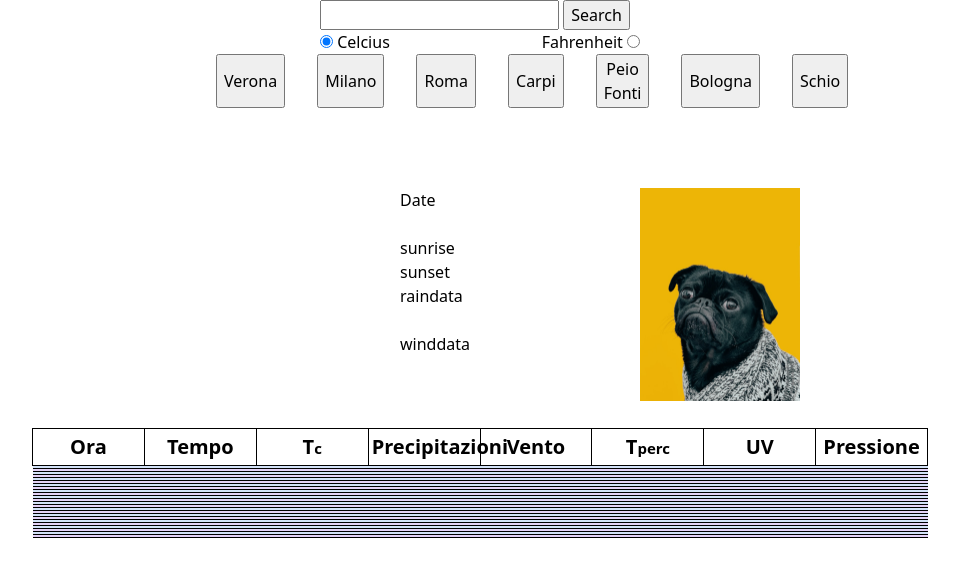
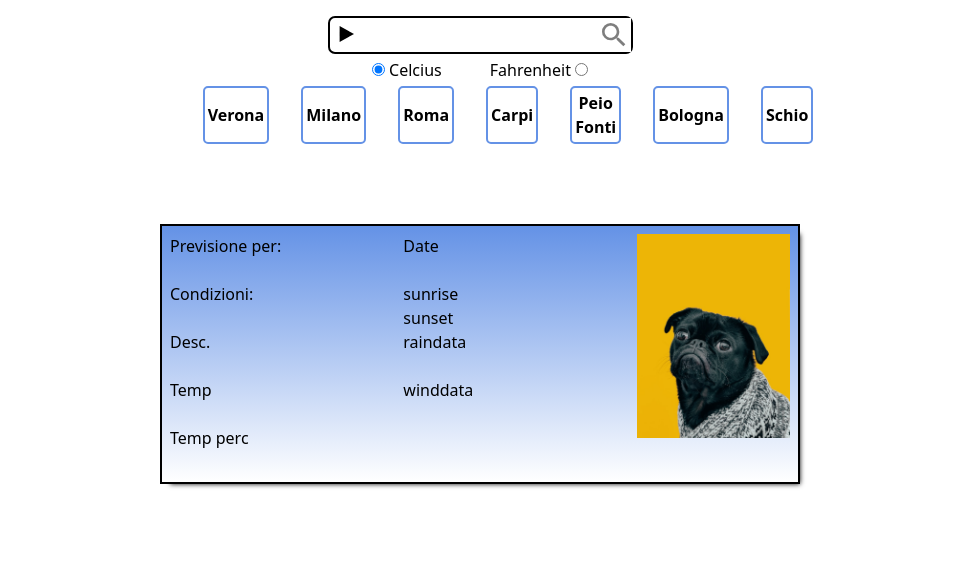
Before and after one commit to Sjoerd473/WeatherApp, a website built with webpack: page src/template.html in a window 1280 px wide. Both pictures are taken after a click on the button "Verona". Shown: the whole page, without its empty margins (160-1119 px from the left). Built offline with nearby package versions, Linux system fonts and the light colour scheme; no server answers.

Commit message:
various styling things, functionality for things

```diff
--- a/src/scripts.js
+++ b/src/scripts.js
@@ -115,11 +115,14 @@ function DataGrabber() {
     }
   };
 
-  const asyncDatesDays = async (day) => {
+  const asyncDatesDays = async (start, finish) => {
     buttonParent.replaceChildren(); //can this be done differently?
-    for (let i = 0; i < 7; i++) {
+    for (let i = start; i < finish; i++) {
       let input = document.querySelector("#search").value;
       let p = DOMgen.makePara();
+      let temp = DOMgen.makePara();
+      temp.classList.add('button__temp')
+      temp.textContent = supportFunctions.tempChecker(allWeatherData.days[i].temp)
       let date = allWeatherData.days[i].datetime;
       let button = DOMgen.makeButton("", "day-button");
       let image = DOMgen.makeImage();
@@ -128,6 +131,7 @@ function DataGrabber() {
       p.textContent = date;
       button.appendChild(image);
       button.appendChild(p);
+      button.appendChild(temp);
       buttonParent.appendChild(button);
 
       if (i === 0 && !document.querySelector('.button__focus') ) {button.classList.toggle('button__focus')}
@@ -140,6 +144,15 @@ function DataGrabber() {
 
       // buttonParent.children[i].textContent = date
     }
+    let button2 = DOMgen.makeButton("test", "day-button");
+    buttonParent.appendChild(button2)
+    button2.addEventListener('click', () =>{
+
+      asyncDatesDays(8, 15)
+      supportFunctions.buttonSwapper()
+
+    })
+
   };
 
   const asyncAddress = async () => {
@@ -255,8 +268,9 @@ function DataGrabber() {
 
   const returnEverything = async (day, input) => {
     await weatherData(input);
-    await asyncDatesDays();
+    await asyncDatesDays(0, 7);
     await returnData(day);
+    await supportFunctions.hiddenSwapper()
   };
 
   const asyncDayForecast = async (day) => {
@@ -286,6 +300,16 @@ function ButtonPlacer() {
       console.log(weatherData.getWeatherData());
     });
   };
+
+  const searchField = async () =>{
+    let field = document.querySelector('#search')
+    field.addEventListener('keyup', (e) =>{
+      if (e.keyCode === 13) {
+        e.preventDefault();
+        document.querySelector(".searchBtn").click()
+      }
+    })
+  }
 
   const inputGrabber = () => {
     let input = document.querySelector("#search").value;
@@ -321,11 +345,12 @@ function ButtonPlacer() {
     });
   };
 
-  return { searchButton,  cityButtons };
+  return { searchButton,  cityButtons, searchField };
 }
 let test2 = ButtonPlacer();
 test2.searchButton();
 test2.cityButtons();
+test2.searchField();
 // let test = DataGrabber();
 // let button = document.querySelector(".searchBtn");
 // button.addEventListener("click", () => {
--- a/src/styles.css
+++ b/src/styles.css
@@ -1,26 +1,23 @@
-
 *,
 *::before,
 *::after {
   box-sizing: border-box;
 }
 
-
 * {
   margin: 0;
   list-style: none;
 }
 
-
 body {
+--blue-gradient: linear-gradient(#6492e6, #ffffff);
   line-height: 1.5;
   -webkit-font-smoothing: antialiased;
 
-  --fonts: system-ui, "Segoe UI", Roboto, Helvetica, Arial, sans-serif, "Apple Color Emoji", "Segoe UI Emoji", "Segoe UI Symbol";
+  --fonts: system-ui, "Segoe UI", Roboto, Helvetica, Arial, sans-serif,
+    "Apple Color Emoji", "Segoe UI Emoji", "Segoe UI Symbol";
   font-family: var(--fonts);
-
 }
-
 
 img,
 picture,
@@ -31,14 +28,12 @@ svg {
   max-width: 100%;
 }
 
-
 input,
 button,
 textarea,
 select {
   font: inherit;
 }
-
 
 p,
 h1,
@@ -50,67 +45,130 @@ h6 {
   overflow-wrap: break-word;
 }
 
+button {
+  cursor: pointer;
+}
 
 #root,
 #__next {
   isolation: isolate;
 }
 
-
-
-
 /* .hidden{
   display:none;
 } */
 
 nav {
+  display: flex;
+  flex-direction: column;
+  align-items: center;
   margin: auto;
-  margin-bottom:5rem;
-  width:50%
+  margin-bottom: 5rem;
+  margin-top: 1rem;
+  width: 50%;
 }
 
-.search__container{
-  margin:auto;
-  width:50%;
+.search__container {
+  margin: auto;
+  max-width: 50%;
 }
 
-.radio__buttons{
-  display:flex;
-  justify-content: space-between;
+.search__bar {
+  display: flex;
+  border: 2px solid black;
+  border-radius: 7px;
 }
 
-ul{
-  display:flex;
-  gap:1rem;
+.search__bar input {
+  flex-grow: 1;
+  border: none;
 }
 
-.daily__container{
-  width:50vw;
-  display:grid;
-  grid-template-columns: 1fr 1fr 1fr;
-  gap:5rem;
+.searchBtn {
+  background-color: white;
+  border: none;
 }
 
-.daily__container-left, .daily__container-right{
-  display:grid;
-  grid-template-rows:repeat(5, 1fr)
+.searchBtn:hover {
+  background-color: rgba(231, 226, 226, 0.555);
 }
 
-.weather-image{
-  width:100%;
+.searchBtn img,
+.triangle {
+  width: 2rem;
+}
+
+.radio__buttons {
+  display: flex;
+  justify-content: center;
+  gap: 3rem;
+  margin: 0.25rem 0 0.25rem 0;
+}
+
+ul {
+  display: flex;
+  gap: 1rem;
+}
+
+ul > button{
+  font-size:1rem;
+  font-weight:bold;
+  border:2px solid #6492e6;
+  padding:3px;
+  border-radius: 5px;
+}
+
+ul > button:hover{
+  background: var(--blue-gradient);
+  border:none;
+
+  margin:2px;
+
+}
+
+.daily__container {
+  width: 50vw;
+  display: grid;
+  grid-template-columns: 1fr 1fr 1fr;
+  gap: 5rem;
+  box-shadow: 5px 5px 5px -5px black;
+  margin-bottom: 5rem;
+  background: var(--blue-gradient);
+  border: 2px solid black;
+  padding:0.5rem;
+
+}
+
+.daily__container-left,
+.daily__container-right {
+  display: grid;
+  grid-template-rows: repeat(5, 1fr);
+}
+
+.weather-image {
+  width: 100%;
   object-fit: cover;
 }
-.day-button__container{
-
-display:flex;
-width:100%
+.day-button__container {
+  display: flex;
+  width: 100%;
 }
 
-.day-button__container > button{
+.day-button__container > button {
   flex-grow: 1;
+  position:relative;
+  display: flex;
+  flex-direction: column;
+  justify-content: space-evenly;
+  align-items: center;
+
 }
-button{
-  background-color: none;
+
+
+button {
+  background-color: white;
+  border-style: none;
+  padding:1px;
 }
 button p {
   font-size: 1rem;
@@ -118,60 +176,69 @@ button p {
 
 button img {
   width: 5rem;
-  margin:auto;
+  margin: auto;
+  opacity: 0.5;
 }
 
-.button__focus{
-  background-color: black;
+.button__temp{
+  position: absolute;
+top:10px;
+left:10px;
+font-weight: bold;
+font-size: larger;
+
+
 }
 
-body{
-  display:flex;
+.button__focus, .day-button__container > button:hover {
+  background: var(--blue-gradient);
+  border:1px solid black;
+  padding:0px;
+}
+
+body {
+  display: flex;
   flex-direction: column;
   align-items: center;
 }
 
-.weather__container{
-  margin:auto;
+.weather__container {
+  margin: auto;
   table-layout: fixed;
   border-collapse: collapse;
-  width:70vw;
+  width: 70vw;
 }
 
-.text__accent{
-  font-size:0.75em;
-  margin-left: -5px
+.text__accent {
+  font-size: 0.75em;
+  margin-left: -5px;
+
 }
-thead tr th{
-  border:1px solid black;
+thead tr th {
+  border: 1px solid black;
   font-size: 1.25rem;
-  padding:3px;
+  padding: 3px;
 }
 
-td img{
-  width:40%;
+td img {
+  width: 40%;
   margin: auto;
 }
 
-
-.weather__container-body tr td{
-  border:1px solid black;
+.weather__container-body tr td {
+  border: 1px solid black;
   text-align: center;
-  width:10%;
+  width: 10%;
   border-style: none;
-   border-bottom: 1px solid black;
+  border-bottom: 1px solid black;
   /* height:30px; temporary so I can see the cells */
   /* box-shadow: inset 0px 8px 3px -8px black; */
 }
 
-
-
-
-.weather__container-body tr:nth-child(odd){
+.weather__container-body tr:nth-child(odd) {
   background-color: hsl(216, 71%, 90%);
-
 }
 
-.weather__container-body tr:nth-child(even){
-  background-color: hsl(268, 73%, 90%)
+.weather__container-body tr:nth-child(even) {
+  background-color: hsl(268, 73%, 90%);
 }
--- a/src/support.js
+++ b/src/support.js
@@ -61,9 +61,9 @@ function supportFunction()  {
       const tempChecker = (number) => {
         let radio = document.querySelector('input[name="toggle"]:checked').value;
         if (radio === "celcius") {
-          return number + "c";
+          return number + "°C";
         } else if (radio === "fahrenheit") {
-          return Math.ceil((number * 9) / 5 + 32) + "f";
+          return Math.ceil((number * 9) / 5 + 32) + "°F";
         }
       };
 
@@ -137,16 +137,27 @@ function supportFunction()  {
       };
 
       const buttonSwapper = (e) => {
+        if (!document.querySelector('.button__focus')){
+          let parent = document.querySelector('.day-button__container')
+          parent.firstElementChild.classList.toggle('button__focus')
+        } else {
           let oldButton = document.querySelector('.button__focus')
           oldButton.classList.toggle('button__focus')
 
           e.target.closest('button').classList.toggle('button__focus')
+        }
       }
 
-      const dayButtonAssigner = () => {
-        document.querySelector('.day-button').classList.toggle('button__focus')
+      const hiddenSwapper = () =>{
+        document.querySelectorAll('.hidden').forEach(element => {
+          element.removeAttribute('hidden')
+        });
       }
-  return { windDirChecker, tempChecker, iconInterpreter, buttonSwapper, dayButtonAssigner}
+
+      // const dayButtonAssigner = () => {
+      //   document.querySelector('.day-button').classList.toggle('button__focus')
+      // }
+  return { windDirChecker, tempChecker, iconInterpreter, buttonSwapper, hiddenSwapper}
 }
 
 export const supportFunctions = supportFunction()
--- a/src/template.html
+++ b/src/template.html
@@ -11,8 +11,9 @@
       <!-- This will be the box that wraps around both the input and the button, making it look like one field-->
       <div class="search__container">
         <div class="search__bar">
-          <input type="search" name="search" id="search" />
-          <button class="searchBtn">Search</button>
+          <span class="triangle"><img src="images/triangle-right-svgrepo-com.svg" alt="The search button"></span>
+          <input type="search" name="search" id="search"  />
+          <button class="searchBtn"><img src="images/magnify.svg" alt="The search button"></button>
         </div>
         <!-- Maybe the radio elements need to go in their seperate divs-->
         <div class="radio__buttons">
@@ -44,13 +45,13 @@
         <button>Schio</button>
       </ul>
     </nav>
-    <section class="daily__container">
+    <section class="daily__container hidden" hidden>
       <div class="daily__container-left">
-        <!-- <p>Previsione per:</p>
+        <p>Previsione per:</p>
         <p>Condizioni:</p>
         <p>Desc.</p>
         <p>Temp</p>
-        <p>Temp perc</p> -->
+        <p>Temp perc</p>
       </div>
       <div class="daily__container-right">
         <p>Date</p>
@@ -63,17 +64,17 @@
       </div>
       <div class="weather-image"><img src="images/dog.jpg" alt=""></div>
     </section>
-    <!-- <button class="testbtn">test</button> -->
-    <div class="forecast__container">
+
+    <div class="forecast__container hidden" hidden>
       <div class="day-button__container"></div>
-      <table class="weather__container hidden">
+      <table class="weather__container ">
         <thead>
           <tr class="weather__container-top">
             <th>Ora</th>
             <th>
-              Tempo<!--to replace with an empty img tag(?) that becomes an icon -->
+              Tempo
             </th>
-            <th>T <span class="text__accent">c</span></th>
+            <th>Temperatura</th>
             <th>Precipitazioni</th>
             <th>Vento</th>
             <th>T <span class="text__accent">perc</span></th>
```
Also changed, not shown: src/images/magnify.svg (added), src/images/triangle-right-svgrepo-com.svg (added).
